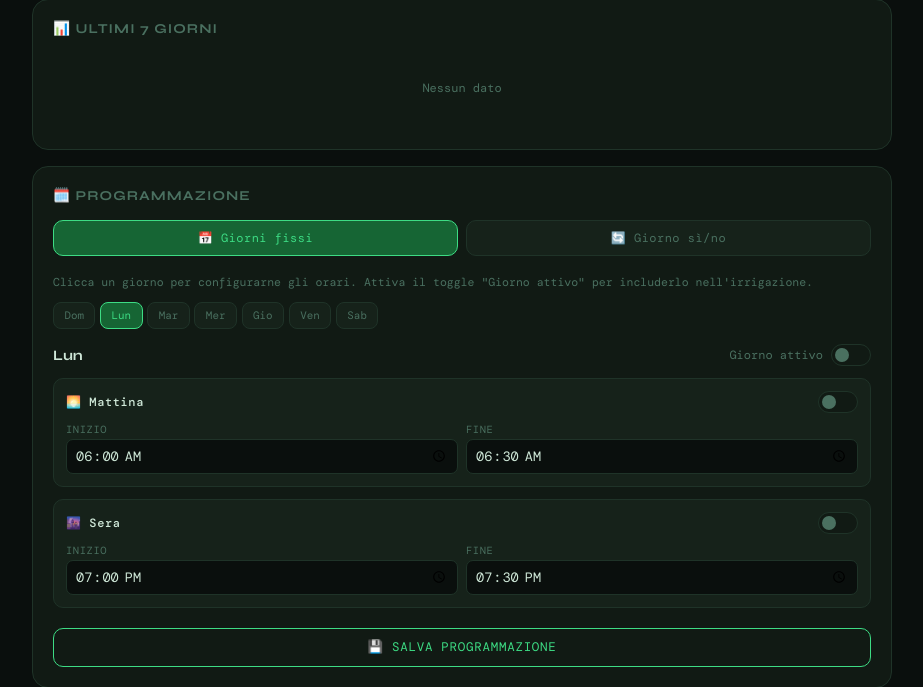
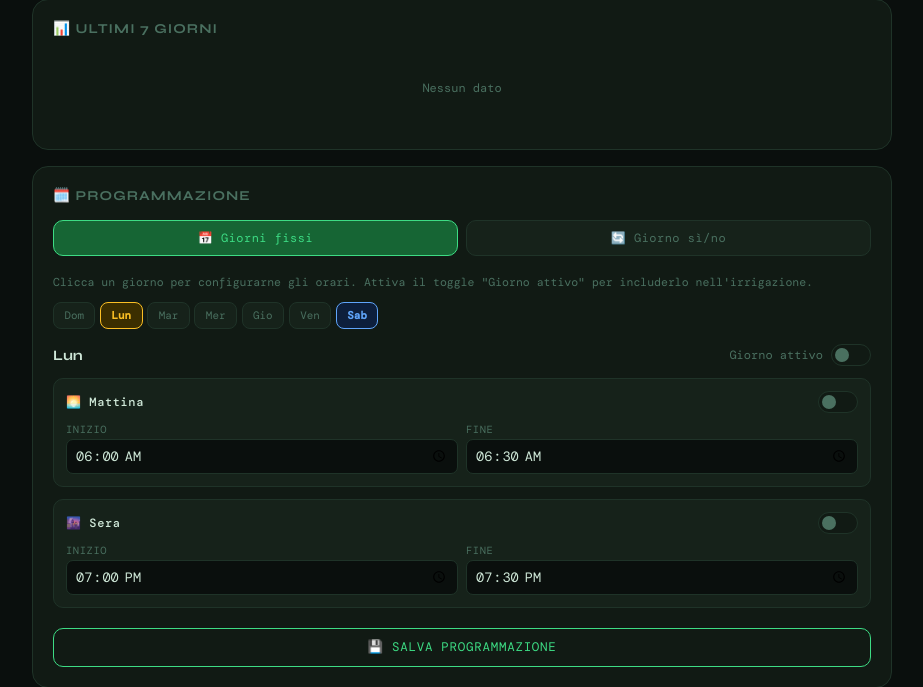
Before and after one commit to o1gres/OrtoCasa, a Flask app: page / in a window 1280 px wide. Shown: the part 507-1194 px from the top of the page, without its empty margins (178-1101 px from the left). Run offline with Flask 3, Linux system fonts and the light colour scheme; data comes from the database, SQL or seed files in the repository; data that the repository does not hold is empty.

Commit message:
feat: tab oggi in blu, tab selezionata in giallo

```diff
--- a/irrigazione_raspberry/templates/index.html
+++ b/irrigazione_raspberry/templates/index.html
@@ -112,8 +112,10 @@
     /* ── Tab giorni ── */
     .day-tabs{display:flex;gap:.3rem;margin-bottom:.75rem;overflow-x:auto;padding-bottom:.2rem}
     .day-tab{padding:.35rem .65rem;border-radius:8px;border:1px solid var(--border);background:var(--surface2);color:var(--muted);font-size:.68rem;cursor:pointer;white-space:nowrap;transition:all .2s;flex-shrink:0}
-    .day-tab.active{background:var(--green2);border-color:var(--green);color:var(--green)}
+    .day-tab.active{background:#3b2e00;border-color:#fbbf24;color:#fbbf24;font-weight:700}
     .day-tab.enabled{border-color:var(--green2);color:var(--green)}
+    .day-tab.today{background:#0d1f3c;border-color:#60a5fa;color:#60a5fa;font-weight:700}
+    .day-tab.active.today{background:#2d2200;border-color:#fbbf24;color:#fbbf24}
 
     /* ── Fascia ── */
     .fascia-block{margin-bottom:.75rem;padding:.75rem;background:var(--surface2);border:1px solid var(--border);border-radius:10px}
@@ -410,6 +412,7 @@
 
   // ── Tab giorni ─────────────────────────────────────────────────────────────
   function renderDayTabs() {
+    const today = new Date().getDay();
     const tabs = document.getElementById('dayTabs');
     tabs.innerHTML = '';
     schedule.days.forEach((d, i) => {
@@ -417,6 +420,7 @@
       let cls = 'day-tab';
       if (d.abilitato)          cls += ' enabled';
       if (i === selectedDayIdx) cls += ' active';
+      if (i === today)          cls += ' today';
       tab.className   = cls;
       tab.textContent = GIORNI[i];
       tab.onclick     = () => { selectedDayIdx = i; renderDayTabs(); renderDayEditorContent(); };
```
